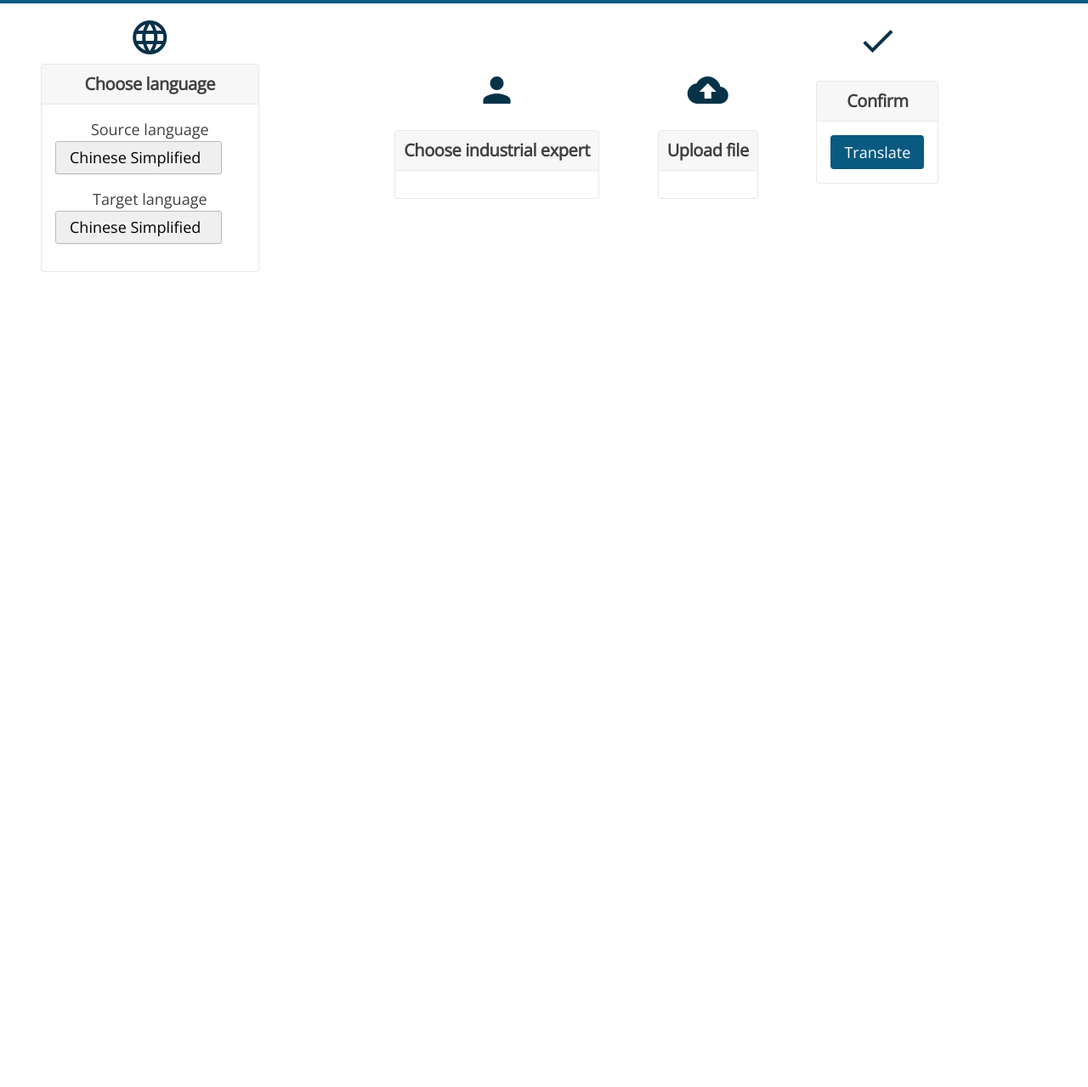
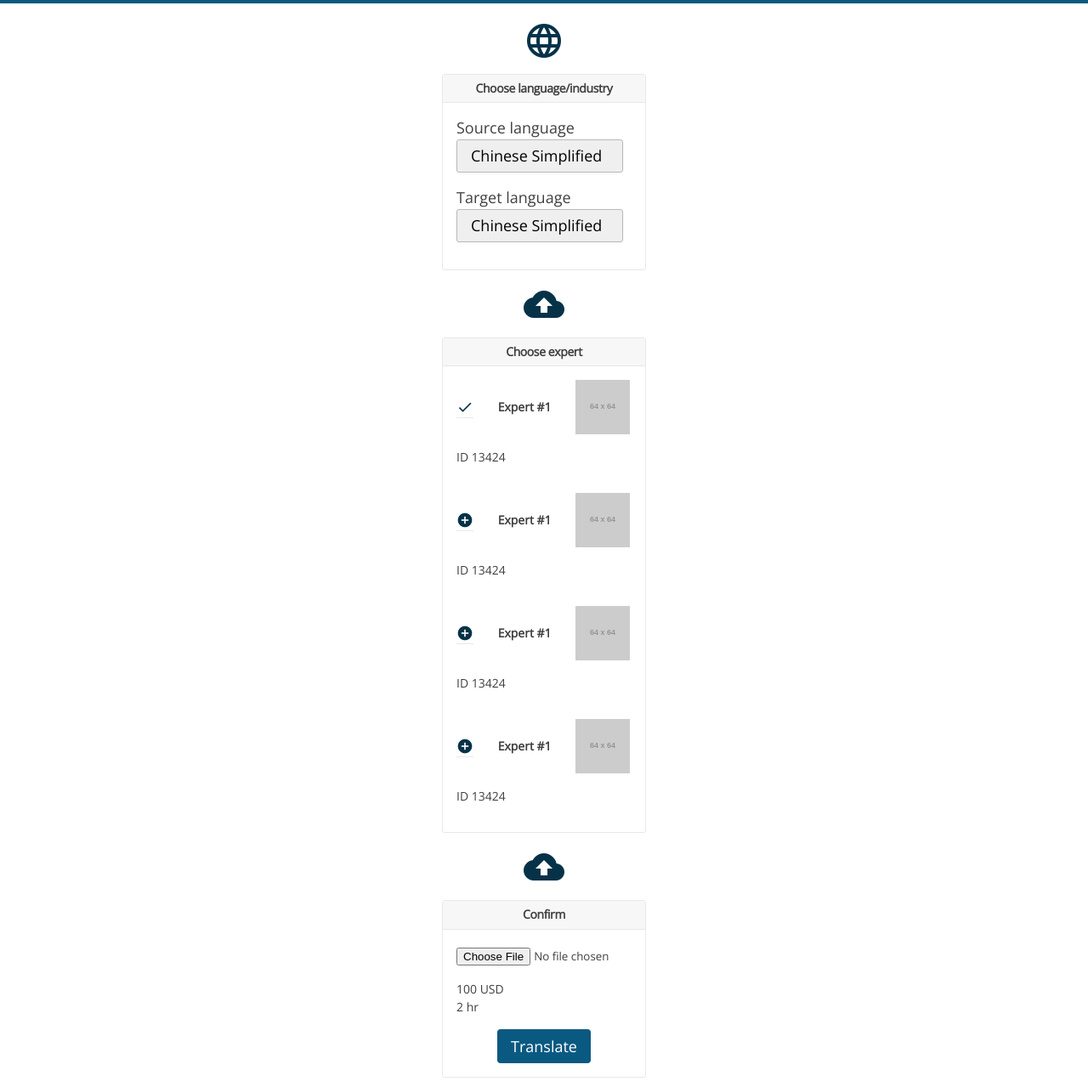
Before and after one commit to jrah/translatego, a website: page index.html in a window 1280 px wide. Shown: the part 77-1356 px from the top of the page at 85% size. Before the commit the page ends 800 px from the top, so only its background shows below. Drawn offline with nearby package versions, Linux system fonts and the light colour scheme; placeholder pictures from the web are drawn by us.

Commit message:
Reposition panels

```diff
--- a/index.html
+++ b/index.html
@@ -16,7 +16,7 @@
 <body>
 <header class="pa-3 bg-blue">
   <div class="grid-container">
-    <div class="logo pa-3 grid-6-12">
+    <div class="logo pv-3 grid-6-12">
       <a href="#">
         <img src="images/logo.svg" width="128px" height="128px" alt="logo">
       </a>
@@ -28,57 +28,97 @@
   </div>
 </header>
 <main class="mockup">
-  <div class="grid-container">
+  <div class="grid-container pv-3">
     <ul class="nolist ta-center">
-      <li class="pa-3 ma-0 grid-3-12">
+      <div class="grid-4-12-md grid-12-12">
+        <li class="w5">
           <i class="material-icons fs1 c-primary">language</i>
-        <div class="panel">
-          <h3 class="fs4 ma-0 panel--title">Choose language</h3>
-          <div class="pa-3">
+          <div class="ma-2 panel">
+            <h3 class="fs6 ma-0 panel--title">Choose language/industry</h3>
+            <div class="pa-3 ta-left">
               <label for="language">Source language</label>
-            <select class="db mb-3" name="language" placeholder="English">
+              <select class="di mb-3" name="language" placeholder="English">
                 <option selected="selected" value="English">English</option>
                 <option selected="selected" value="German">German</option>
                 <option selected="selected" value="Chinese Traditional">Chinese Traditional</option>
                 <option selected="selected" value="Chinese Simplified">Chinese Simplified</option>
               </select>
               <label for="language">Target language</label>
-            <select class="db mb-3" name="language" placeholder="English">
+              <select class="di mb-3" name="language" placeholder="English">
                 <option selected="selected" value="English">English</option>
                 <option selected="selected" value="German">German</option>
                 <option selected="selected" value="Chinese Traditional">Chinese Traditional</option>
                 <option selected="selected" value="Chinese Simplified">Chinese Simplified</option>
               </select>
           </div>
+        </li>
       </div>
-      </li>
-      <li class="pa-3">
-        <i class="material-icons fs1 c-primary">person</i>
-        <div class="ma-3 panel">
-          <h3 class="fs4 ma-0 panel--title">Choose industrial expert</h3>
-          <div class="pa-3">
-
+      <div class="grid-4-12-md grid-12-12">
+        <li class="w5">
+          <i class="material-icons fs1 c-primary">cloud_upload</i>
+          <div class="ma-2 panel">
+            <h3 class="fs6 ma-0 panel--title">Choose expert</h3>
+            <div class="ma-3 ta-left">
+              <div class="panel--expert mv-3">
+                <a href="#" class="b-none dib">
+                  <i class="panel--option material-icons fs4 c-primary va-textbottom">done</i>
+                </a>
+                <h5 class="fs6 dib mh-3 ph-2">Expert #1</h5>
+                <img src="http://placehold.it/64x64" class="img--circle dib" alt="">
+                <span class="fs6 pv-3 db ta-left">ID <span class="panel--data">13424</span></span>
+              </div>
+              <div class="panel--expert mv-3">
+                <a href="#" class="b-none dib">
+                  <i class="panel--option material-icons fs4 c-primary va-textbottom">add_circle</i>
+                </a>
+                <h5 class="fs6 dib mh-3 ph-2">Expert #1</h5>
+                <img src="http://placehold.it/64x64" class="img--circle dib" alt="">
+                <span class="fs6 pv-3 db ta-left">ID <span class="panel--data">13424</span></span>
+              </div>
+              <!-- <h4 class="fs6">Medical</h4> -->
+              <div class="panel--expert mv-3">
+                <a href="#" class="b-none dib">
+                  <i class="panel--option material-icons fs4 c-primary va-textbottom">add_circle</i>
+                </a>
+                <h5 class="fs6 dib mh-3 ph-2">Expert #1</h5>
+                <img src="http://placehold.it/64x64" class="img--circle dib" alt="">
+                <span class="fs6 pv-3 db ta-left">ID <span class="panel--data">13424</span></span>
+              </div>
+              <div class="panel--expert mv-3">
+                <a href="#" class="b-none dib">
+                  <i class="panel--option material-icons fs4 c-primary va-textbottom">add_circle</i>
+                </a>
+                <h5 class="fs6 dib mh-3 ph-2">Expert #1</h5>
+                <img src="http://placehold.it/64x64" class="img--circle dib" alt="">
+                <span class="fs6 pv-3 db ta-left">ID <span class="panel--data">13424</span></span>
+              </div>
             </div>
           </div>
         </li>
-      <li class="pa-3">
+      </div>
+      <div class="grid-4-12-md grid-12-12 grid-omega">
+        <li class="w5">
           <i class="material-icons fs1 c-primary">cloud_upload</i>
-        <div class="ma-3 panel">
-          <h3 class="fs4 ma-0 panel--title">Upload file</h3>
-          <div class="pa-3">
+          <div class="ma-2 panel">
+            <h3 class="fs6 ma-0 panel--title">Confirm</h3>
+            <div class="pa-3 ta-center">
 
+              <form action="" class="upload">
+                <input type="file">
+                <!-- <input type="submit" class="btn btn--primary" value="Upload"> -->
+                <div class="pv-3">
+                  <span class="fs6 db ta-left"><span class="panel--data">100 </span>USD</span>
+                  <span class="fs6 db ta-left"><span class="panel--data">2 </span>hr</span>
                 </div>
-        </div>
-      </li>
-      <li class="pa-3">
-        <i class="material-icons fs1 c-primary">done</i>
-        <div class="ma-3 panel">
-          <h3 class="fs4 ma-0 panel--title">Confirm</h3>
-          <div class="pa-3">
+                <!-- <label for="notes">Notes</label> -->
+                <!-- <textarea name="notes" id="" cols="20" rows="5">
+                </textarea> -->
+              </form>
                 <button class="btn btn--primary">Translate</button>
             </div>
           </div>
         </li>
+      </div>
     </ul>
   </div>
 </main>
@@ -86,5 +126,6 @@
 
 </footer>
 
+<script src="js/icons.js" charset="utf-8"></script>
 </body>
 </html>
```
Lines whose indentation alone changed are shown as unchanged.
